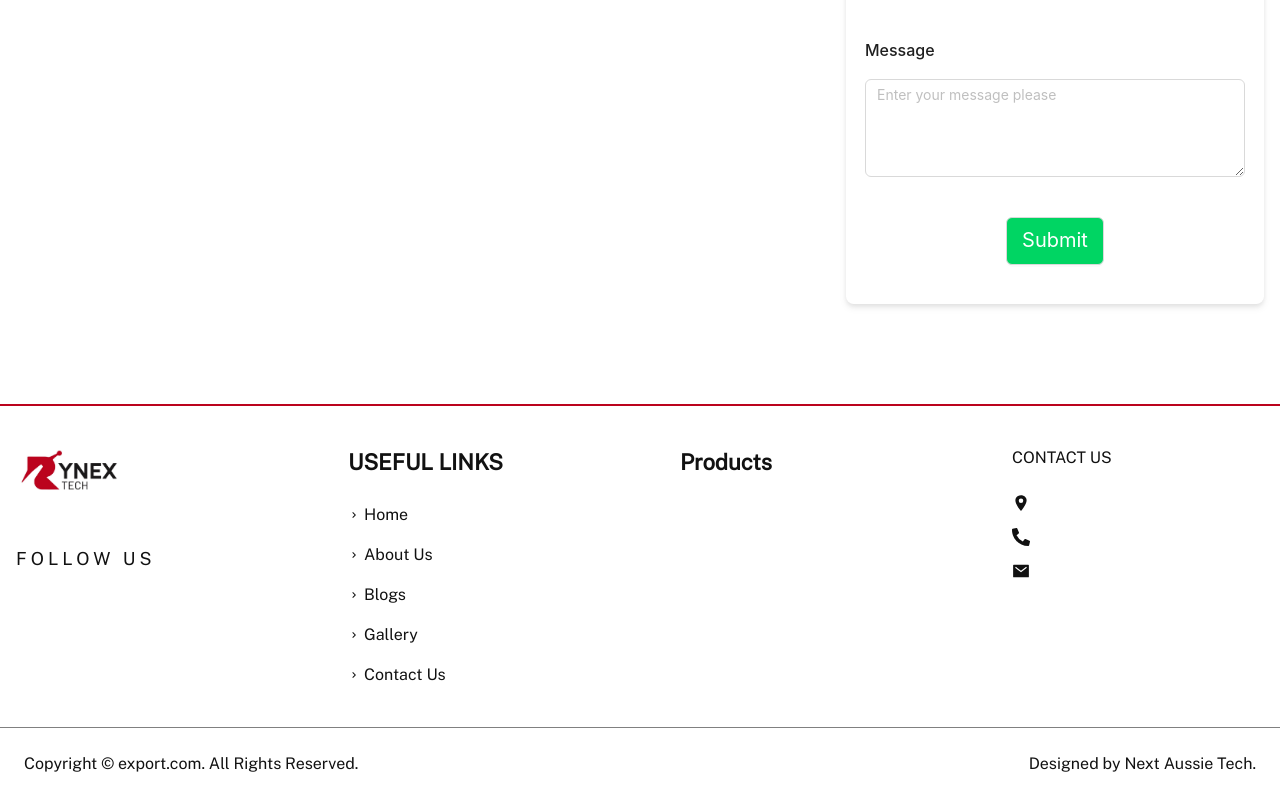
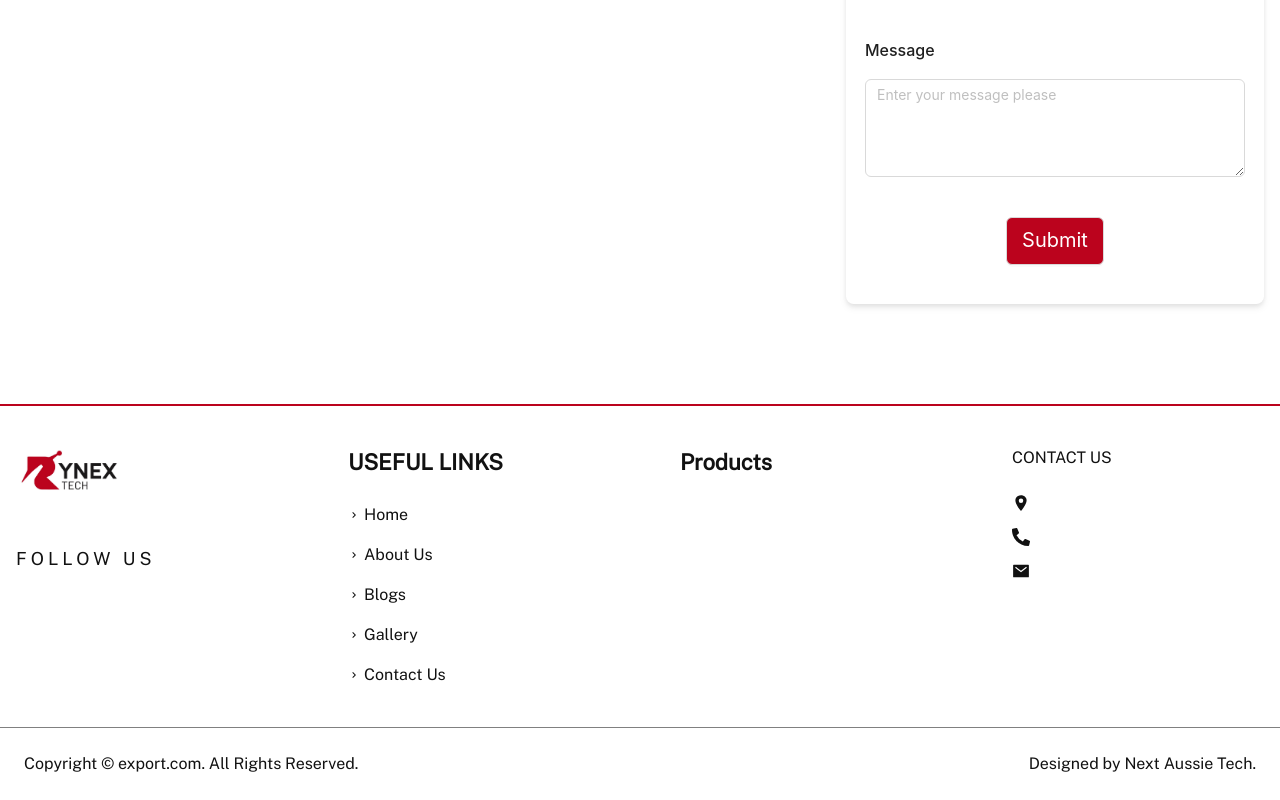
Before and after one commit to Neermal1/rynextech, a Next.js app: page /contact-us in a window 1280 px wide. Shown: the part 967-1767 px from the top of the page. Built offline with nearby package versions, Linux system fonts and the light colour scheme; no server answers.

Commit message:
changed few

```diff
--- a/src/app/components/Button/LoadingButton.tsx
+++ b/src/app/components/Button/LoadingButton.tsx
@@ -12,7 +12,7 @@ const LoadingButton = ({ children }: IButton) => {
       htmlType="submit"
       loading={loading}
       style={{
-        backgroundColor: "#00D563",
+        backgroundColor: "#BB031D",
         color: "white",
         fontSize: "20px",
       }}
```
